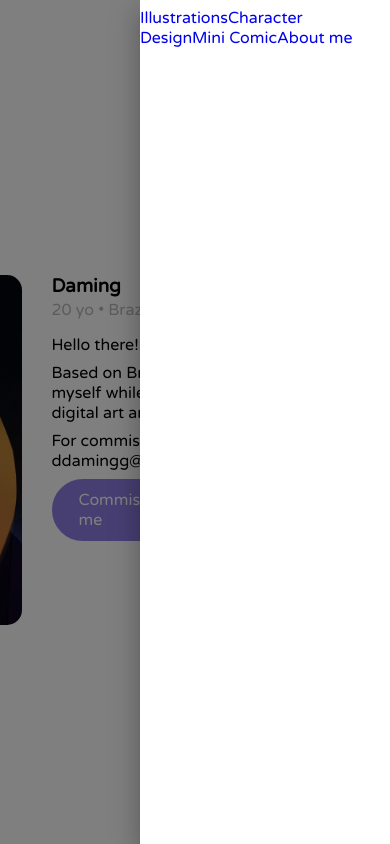
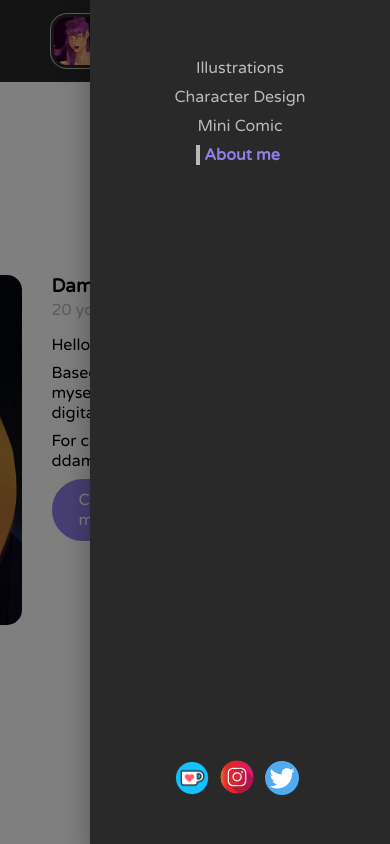
Before and after one commit to ya-yass/daming-portfolio, a React (Create React App) app in the folder daming-port/: page /about-me in a window 390 px wide. Both pictures are taken after a click on the button 358 px from the left and 18 px from the top of the page. Shown: the top 844 px of the page. Built offline with nearby package versions, Linux system fonts and the light colour scheme.

Commit message:
definição da navbar responsiva, falta a implementação

```diff
--- a/daming-port/src/components/Navbar.jsx
+++ b/daming-port/src/components/Navbar.jsx
@@ -3,9 +3,14 @@ import * as React from 'react';
 import { Box, Drawer, Button, List} from '@mui/material/';
 import { NavLink } from 'react-router-dom';
 import MenuRoundedIcon from '@mui/icons-material/MenuRounded';
+import Tooltip from '@mui/material/Tooltip';
 
 // files
-import './Navbar.scss'
+import './Navbar.scss';
+import profileIcon from "./assets/img/profileIcon.jpeg";
+import kofi from './assets/img/kofi.png';
+import instagram from './assets/img/instagram.png';
+import twitter from './assets/img/twitter.png';
 
 const Navbar = () => {
   const [state, setState] = React.useState({
@@ -22,16 +27,53 @@ const Navbar = () => {
 
   const list = (anchor) => (
     <Box
-      sx={{ width: anchor === 'top' || anchor === 'bottom' ? 'auto' : 250 }}
       role="presentation"
       onClick={toggleDrawer(anchor, false)}
       onKeyDown={toggleDrawer(anchor, false)}
+      className="sidenav-bar"
       >
-      <List className='links'>
+      <List>
+        <div className="links">
           <NavLink to="/" activeClassName="active" disablePadding >Illustrations</NavLink>
           <NavLink to="/character-design" >Character Design</NavLink>
           <NavLink to="/mini-comic" activeClassName="active">Mini Comic</NavLink>
           <NavLink to="/about-me" activeClassName="active" className="about-link">About me</NavLink>
+        </div>
+
+        <div className="social">
+            <Tooltip
+              title="Kofi page"
+              enterDelay={800}
+              placement="top"
+              disableInteractive
+              >
+              <a href="https://ko-fi.com/daming" target="_blank" rel="noreferrer">
+                <img src={kofi} alt="X" className="social-media kofi"/>
+              </a>
+            </Tooltip>
+
+            <Tooltip
+              title="Instagram"
+              enterDelay={800}
+              placement="top"
+              disableInteractive
+              >
+              <a href="https://www.instagram.com/da._ming/" alt="https://www.instagram.com/da._ming/" target="_blank" rel="noreferrer">
+                <img src={instagram} alt="X" className="social-media instagram"/>
+              </a>
+            </Tooltip>
+
+            <Tooltip
+              title="Twitter"
+              enterDelay={800}
+              placement="top"
+              disableInteractive
+              >
+              <a href="https://twitter.com/da_mingg" alt="https://www.instagram.com/da._ming/" target="_blank" rel="noreferrer">
+                <img src={twitter} alt="X" className="social-media twitter"/>
+              </a>
+            </Tooltip>
+          </div>
       </List>
     </Box>
   );
@@ -40,7 +82,8 @@ const Navbar = () => {
     <div className='drawer-navbar'>
       {['right'].map((anchor) => (
         <React.Fragment key={anchor}>
-          <Button onClick={toggleDrawer(anchor, true)} className='hamburguer'><MenuRoundedIcon /></Button>
+          <img src={profileIcon} alt="Daming's profile pic" className='profile-pic' />
+          <Button onClick={toggleDrawer(anchor, true)} className='hamburguer'> <MenuRoundedIcon /> </Button>
           <Drawer
             anchor={anchor}
             open={state[anchor]}
--- a/daming-port/src/components/Navbar.scss
+++ b/daming-port/src/components/Navbar.scss
@@ -1,16 +1,86 @@
+:root {
+  --darktext: #434343;
+  --lightext: #b9b9b9;
+  --active: #dddddd;
+  --darkbg: #292929;
+  --secundary: #907fe5;
+}
+
 .drawer-navbar {
   display: flex;
-  flex-direction: row-reverse;
+  padding: 13px 50px;
+  background-color: var(--darkbg);
+  justify-content: space-between;
 
   .hamburguer{
-    background-color: white !important;
-    color: #16ac8b;
+    color: var(--lightext);
+    margin-right: -20px;
   }
-  .css-le6y48t-MuiButtonBase-root-MuiButton-root:active{
+  .css-le6y48t-MuiButtonBase-root-MuiButton-root{
     background-color: none !important;
   }
-  .hamburguer:focus{
-    background-color: #FFF;
+  .hamburguer:active{
+    background-color: #FFF  !important;
+  }
 
+  .profile-pic{
+    width: 50px;
+    border-radius: 30%;
+    padding: 3px;
+    border: 1px solid #b9b9b9;
   }
+
 }
+
+.sidenav-bar{
+  background-color: var(--darkbg);
+  height: 100%;
+  width: 300px;
+  display: flex;
+  flex-direction: column;
+  align-items: center;
+
+  .links{
+    margin-top: 50px;
+    display: flex;
+    flex-direction: column;
+    align-items: center;
+
+    a{
+      color: var(--lightext);
+      margin: 0 0 9px 0;
+      transition: 0.2s;
+      padding: 0 4px;
+    }
+
+    .about-link{
+      color: var(--secundary);
+    }
+  }
+
+  a:hover {
+    color: white;
+  }
+
+  a.active {
+    font-weight: bold;
+    color: var(--active) ;
+    border-left: 4px solid var(--lightext);
+  }
+
+  .social{
+    bottom: 44px;
+    position: fixed;
+
+    .social-media{
+      width: 34px;
+      border-radius: 50%;
+      margin: 0 5px;
+    }
+
+    .instagram{
+      width: 36px;
+    }
+  }
+
+}
```
